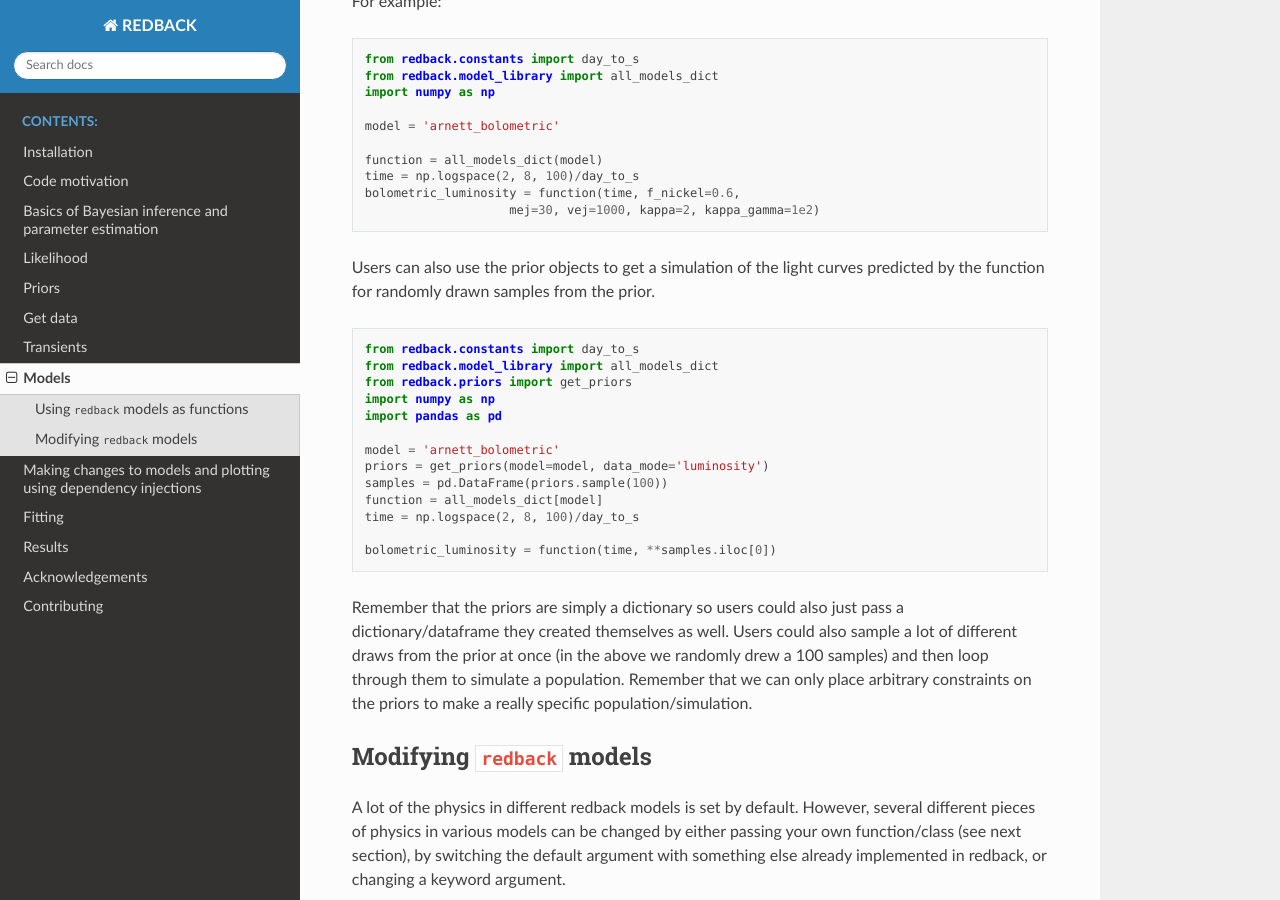
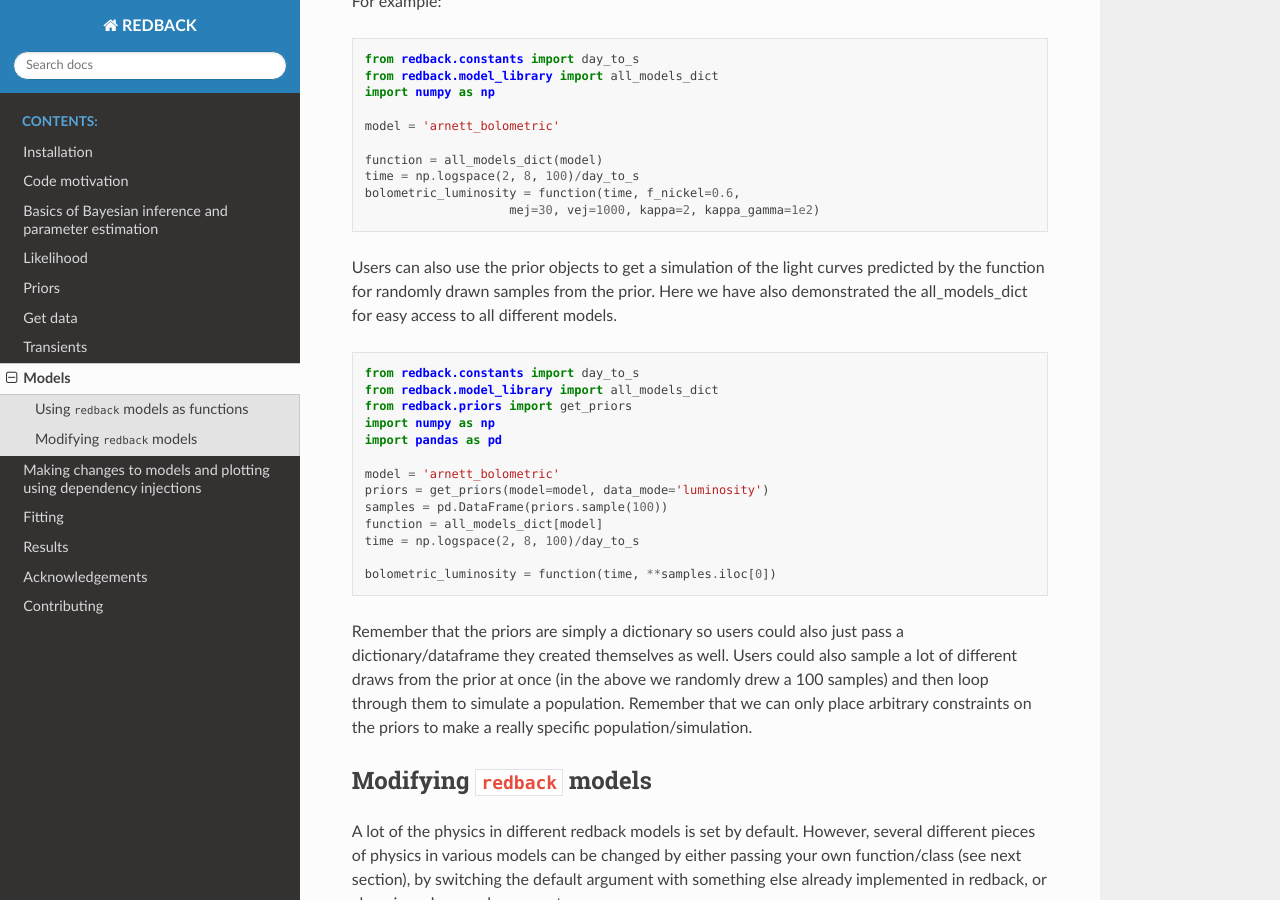
Before and after one commit to nikhil-sarin/redback, a Sphinx documentation site: the page built from docs/models.txt, in a window 1280 px wide and 900 px high, scrolled down 2114 px. Built offline with Sphinx 7.4.7 and the Read the Docs theme 2.0.0, drawn with Linux system fonts in a browser that asks for light colours; pages that are not in the unit, such as notebooks, are missing from menus.

Commit message:
Models all model dict information

```diff
--- a/docs/models.txt
+++ b/docs/models.txt
@@ -102,6 +102,7 @@ For example:
                         mej=30, vej=1000, kappa=2, kappa_gamma=1e2)
 
 Users can also use the prior objects to get a simulation of the light curves predicted by the function for randomly drawn samples from the prior.
+Here we have also demonstrated the all_models_dict for easy access to all different models.
 
 .. code:: python
 
```
